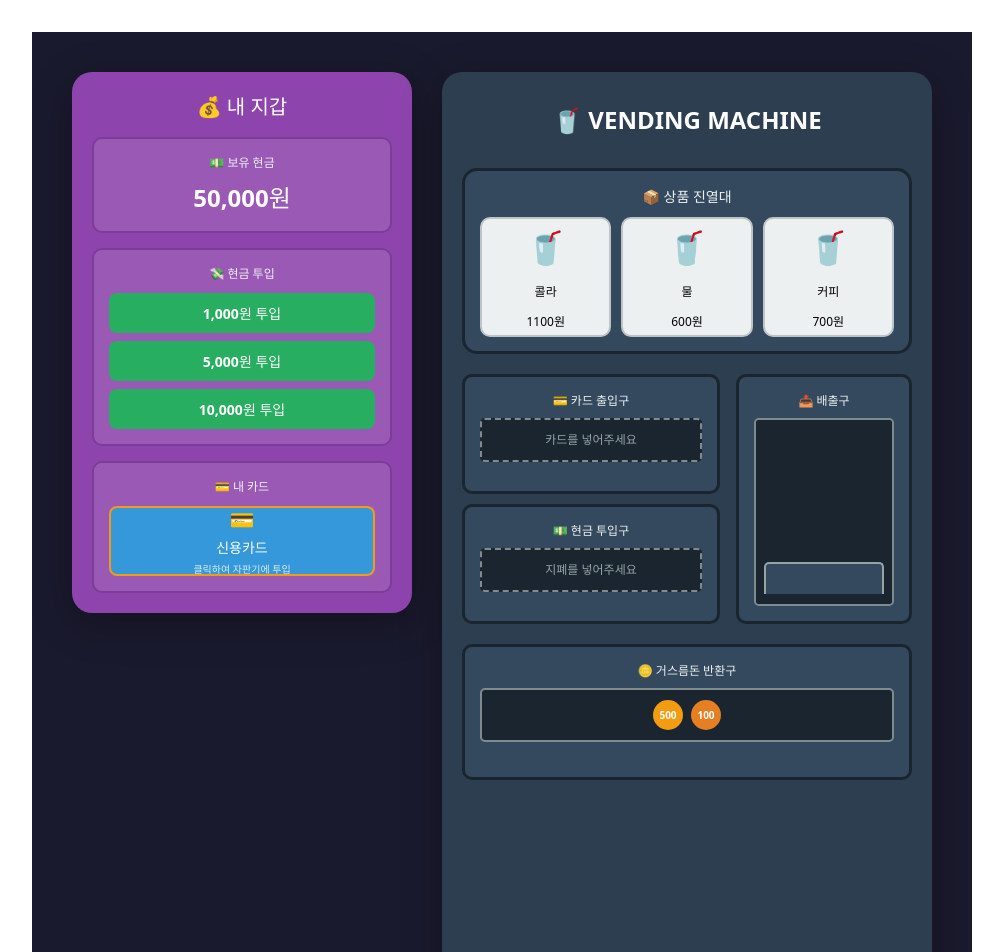
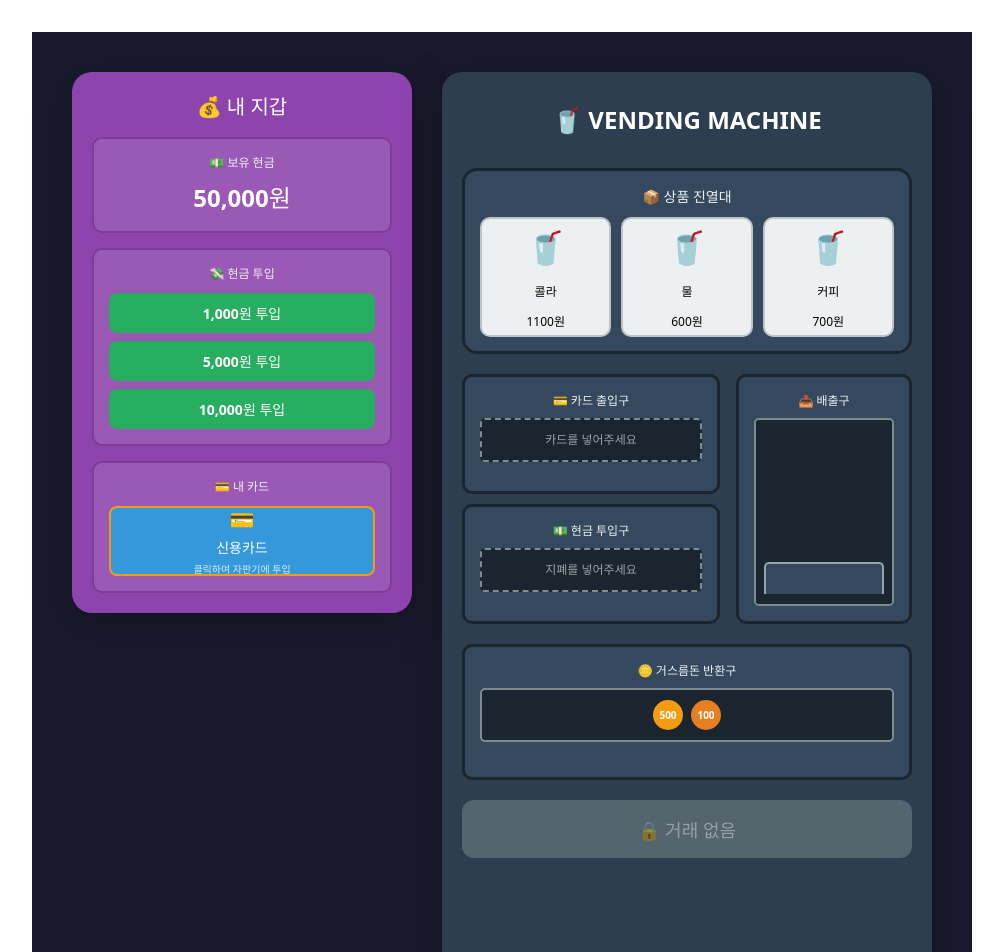
Before and after one commit to TakhyunKim/takhyunkim-vending-machine, a React (Vite) app: page / in a window 1280 px wide. Shown: the top 952 px of the page, without its empty margins (138-1141 px from the left). Built offline with nearby package versions, Linux system fonts and the light colour scheme.

Commit message:
feat: add complete feature

```diff
--- a/src/entities/VendingMachine/lib/VendingMachine.ts
+++ b/src/entities/VendingMachine/lib/VendingMachine.ts
@@ -66,6 +66,8 @@ export class VendingMachine {
       state: "change",
       change: totalChange,
     };
+
+    return this.state;
   }
 
   getProducts() {
--- a/src/page/VendingMachine/lib/useVendingMachinePayment.ts
+++ b/src/page/VendingMachine/lib/useVendingMachinePayment.ts
@@ -52,6 +52,19 @@ export function useVendingMachinePayment({
     setUserPayment(cardPayment);
   };
 
+  const handleCompleteTransaction = async () => {
+    if (!userPayment) {
+      console.error("결제 수단이 없습니다");
+      return;
+    }
+
+    vendingMachine.dispenseChange(userPayment);
+
+    setUserPayment(null);
+    setInsertedCash(0);
+    setIsCardInserted(false);
+  };
+
   return {
     userCash: cashBalance,
     userCardPayment: cardPayment,
@@ -60,5 +73,6 @@ export function useVendingMachinePayment({
     isCardInserted,
     handleInsertCash,
     handleInsertCard,
+    handleCompleteTransaction,
   };
 }
--- a/src/page/VendingMachine/ui/page.tsx
+++ b/src/page/VendingMachine/ui/page.tsx
@@ -18,6 +18,7 @@ export function VendingMachinePage() {
     userPayment,
     handleInsertCash,
     handleInsertCard,
+    handleCompleteTransaction,
   } = useVendingMachinePayment({ vendingMachine });
   const { products, boughtProducts, handleBoughtProduct } =
     useVendingMachineProduct({
@@ -53,6 +54,14 @@ export function VendingMachinePage() {
         </Content>
 
         <ChangeSlot />
+
+        {/* 거래 완료 버튼 */}
+        <CompleteButton
+          disabled={
+            boughtProducts.length === 0 && !isCardInserted && insertedCash === 0
+          }
+          onClick={handleCompleteTransaction}
+        />
       </Container>
     </VendingMachineContainer>
   );
@@ -139,3 +148,47 @@ function PaymentSection({ children }: { children: React.ReactNode }) {
     </div>
   );
 }
+
+interface CompleteButtonProps {
+  onClick: () => void;
+  disabled: boolean;
+}
+
+function CompleteButton({ onClick, disabled }: CompleteButtonProps) {
+  return (
+    <button
+      onClick={onClick}
+      disabled={disabled}
+      style={{
+        width: "100%",
+        padding: "16px",
+        backgroundColor: disabled ? "#7f8c8d" : "#27ae60",
+        color: "#fff",
+        fontSize: "18px",
+        fontWeight: "bold",
+        border: "none",
+        borderRadius: "12px",
+        cursor: disabled ? "not-allowed" : "pointer",
+        transition: "all 0.3s",
+        boxShadow: disabled ? "none" : "0 4px 8px rgba(39, 174, 96, 0.3)",
+        opacity: disabled ? 0.5 : 1,
+      }}
+      onMouseEnter={(e) => {
+        if (!disabled) {
+          e.currentTarget.style.backgroundColor = "#229954";
+          e.currentTarget.style.transform = "translateY(-2px)";
+          e.currentTarget.style.boxShadow = "0 6px 12px rgba(39, 174, 96, 0.4)";
+        }
+      }}
+      onMouseLeave={(e) => {
+        if (!disabled) {
+          e.currentTarget.style.backgroundColor = "#27ae60";
+          e.currentTarget.style.transform = "translateY(0)";
+          e.currentTarget.style.boxShadow = "0 4px 8px rgba(39, 174, 96, 0.3)";
+        }
+      }}
+    >
+      {disabled ? "🔒 거래 없음" : "✅ 거래 완료"}
+    </button>
+  );
+}
```
